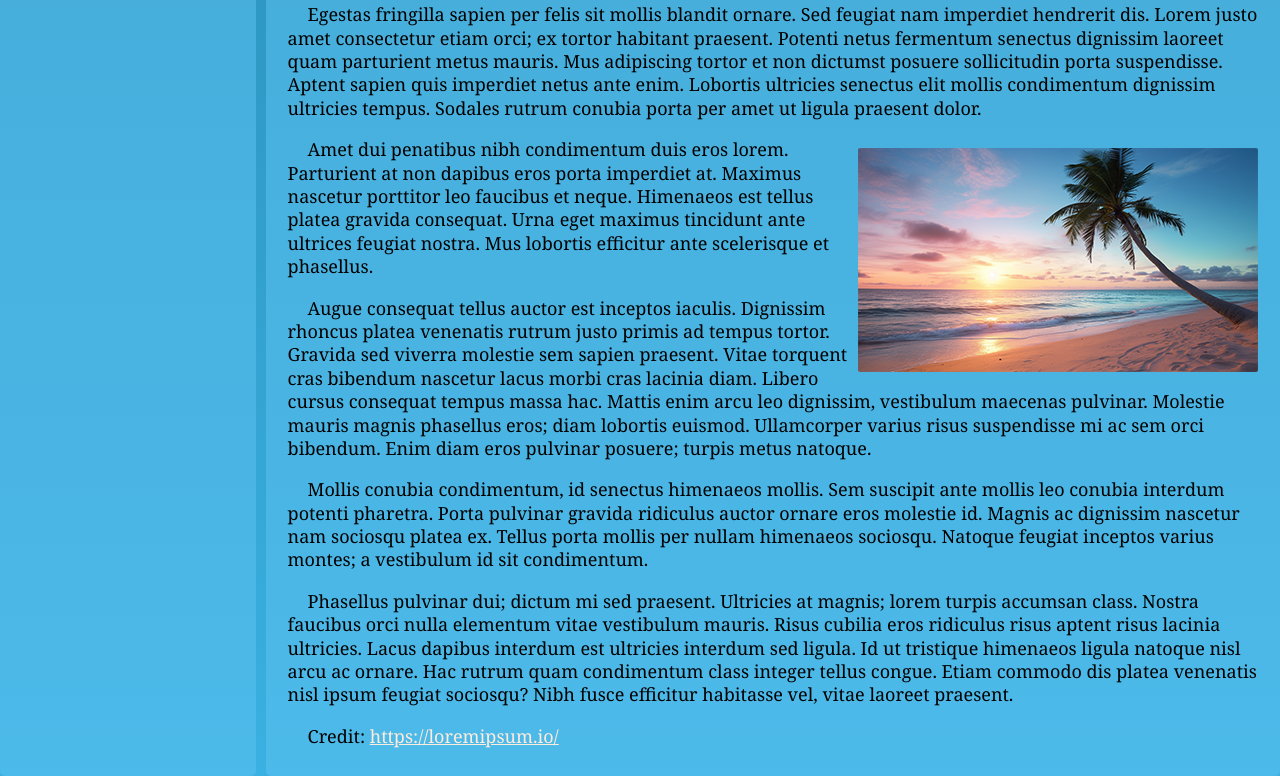
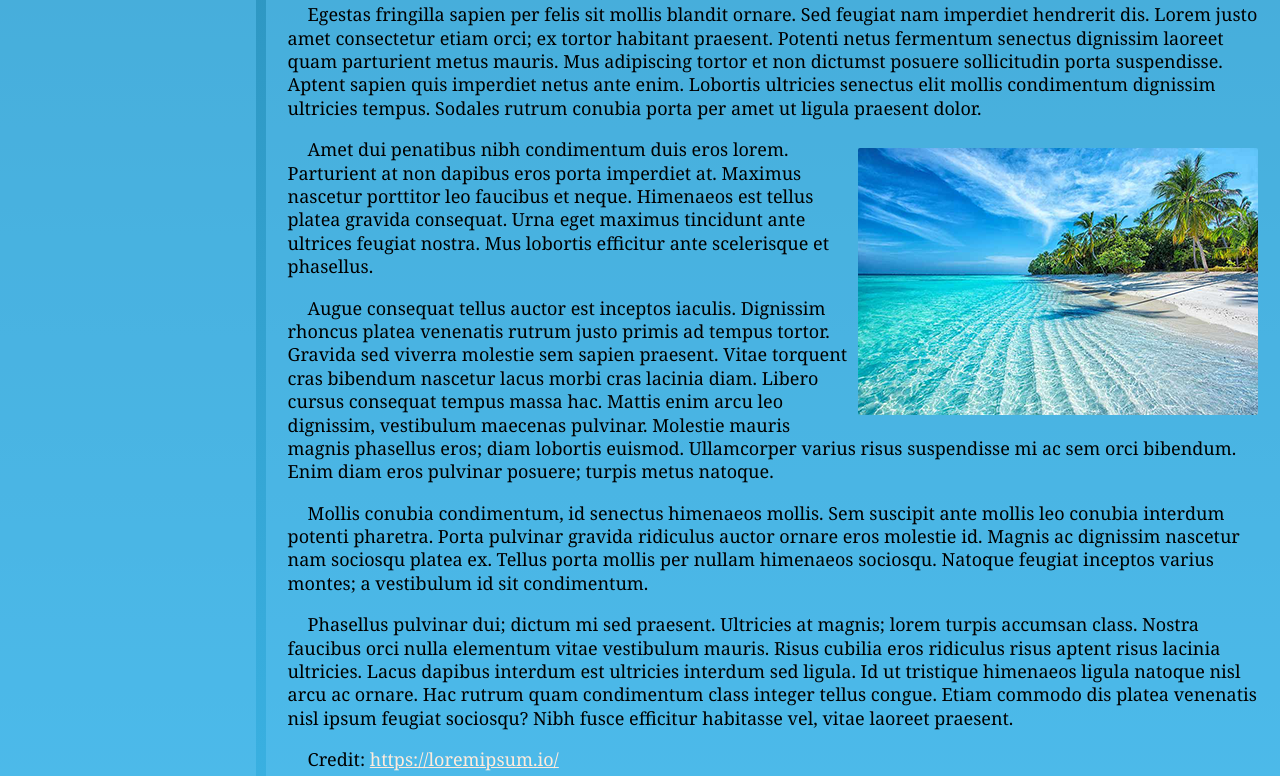
Before and after one commit to blue-songbird/wssucmickle122, a plain HTML site: page index.html in a window 1280 px wide. Shown: the part 1722-2498 px from the top of the page. Drawn offline with Linux system fonts and the light colour scheme; a script that the page names is missing.

Commit message:
index.html

```diff
--- a/index.html
+++ b/index.html
@@ -73,7 +73,7 @@
                 Egestas fringilla sapien per felis sit mollis blandit ornare. Sed feugiat nam imperdiet hendrerit dis. Lorem justo amet consectetur etiam orci; ex tortor habitant praesent. Potenti netus fermentum senectus dignissim laoreet quam parturient metus mauris. Mus adipiscing tortor et non dictumst posuere sollicitudin porta suspendisse. Aptent sapien quis imperdiet netus ante enim. Lobortis ultricies senectus elit mollis condimentum dignissim ultricies tempus. Sodales rutrum conubia porta per amet ut ligula praesent dolor.
             </p>
 
-            <img src="images/beach2thumb.png" class="article-image-right" alt="Beach Image"/>
+            <img src="images/beach3thumb.png" class="article-image-right" alt="Beach Image"/>
 
             <p>
                 Amet dui penatibus nibh condimentum duis eros lorem. Parturient at non dapibus eros porta imperdiet at. Maximus nascetur porttitor leo faucibus et neque. Himenaeos est tellus platea gravida consequat. Urna eget maximus tincidunt ante ultrices feugiat nostra. Mus lobortis efficitur ante scelerisque et phasellus.
```
